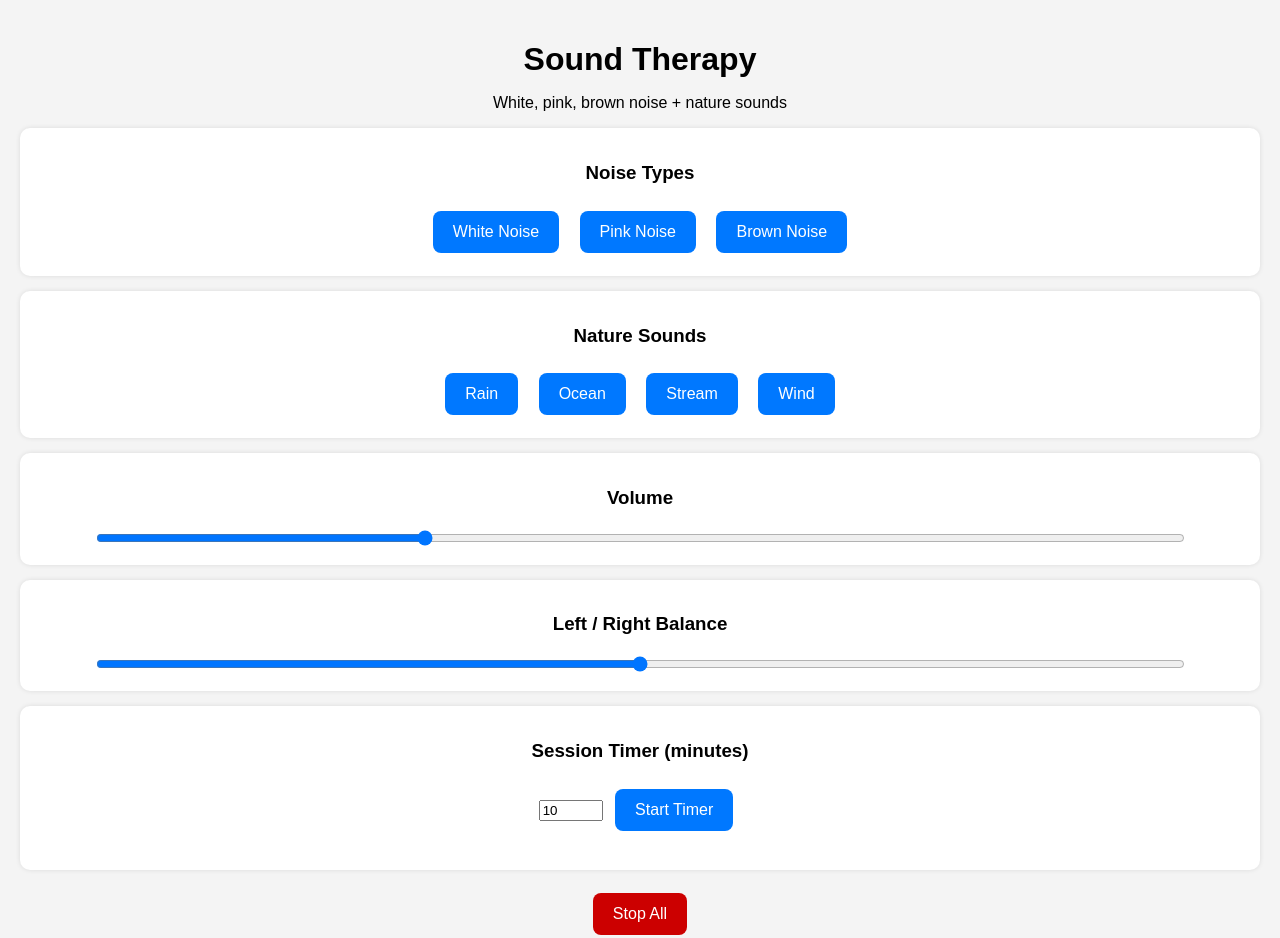
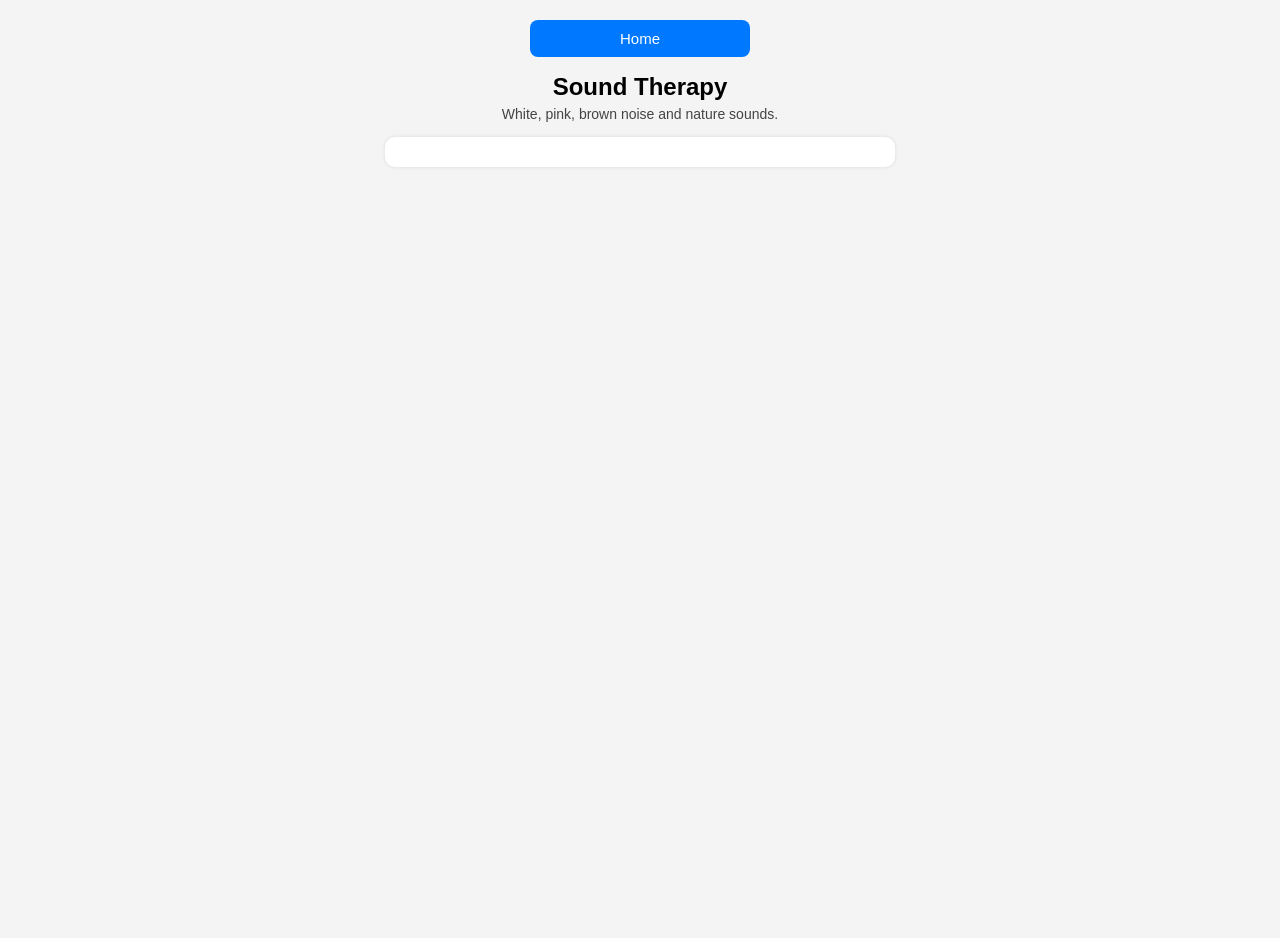
Before and after one commit to 5310H/tinnitus_therapy, a plain HTML site: page soundtherapy.html in a window 1280 px wide. After the commit the page ends 800 px from the top, so only its background shows below. Drawn offline with Linux system fonts and the light colour scheme.

Commit message:
Update soundtherapy.html

```diff
--- a/soundtherapy.html
+++ b/soundtherapy.html
@@ -13,221 +13,58 @@
         padding: 20px;
         text-align: center;
     }
+
     h1 {
-        margin-bottom: 10px;
+        margin-bottom: 5px;
+        font-size: 24px;
     }
-    .control-group {
-        background: white;
+
+    p {
+        margin-top: 0;
+        font-size: 14px;
+        color: #444;
+    }
+
+    .card {
+        max-width: 480px;
+        margin: 15px auto;
+        background: #fff;
         padding: 15px;
-        margin: 15px 0;
         border-radius: 10px;
-        box-shadow: 0 0 5px rgba(0,0,0,0.1);
+        box-shadow: 0 0 4px rgba(0,0,0,0.1);
+        text-align: left;
     }
-    button {
-        padding: 12px 20px;
-        margin: 8px;
-        font-size: 16px;
-        border: none;
-        border-radius: 8px;
+
+    .button {
+        display: block;
         background: #0078ff;
         color: white;
-        cursor: pointer;
+        padding: 10px;
+        margin: 6px auto;
+        width: 90%;
+        border-radius: 8px;
+        text-decoration: none;
+        font-size: 15px;
+        transition: background 0.25s ease;
+        text-align: center;
     }
-    button:active {
+
+    .button:hover {
         background: #005fcc;
-    }
-    input[type=range] {
-        width: 90%;
     }
 </style>
 </head>
 
 <body>
 
+<a class="button" href="index.html" style="max-width:200px;margin:auto;">Home</a>
+
 <h1>Sound Therapy</h1>
-<p>White, pink, brown noise + nature sounds</p>
+<p>White, pink, brown noise and nature sounds.</p>
 
-<div class="control-group">
-    <h3>Noise Types</h3>
-    <button onclick="playNoise('white')">White Noise</button>
-    <button onclick="playNoise('pink')">Pink Noise</button>
-    <button onclick="playNoise('brown')">Brown Noise</button>
+<div class="card">
+    <!-- Paste your existing soundtherapy.html app here -->
 </div>
-
-<div class="control-group">
-    <h3>Nature Sounds</h3>
-    <button onclick="playNature('rain')">Rain</button>
-    <button onclick="playNature('ocean')">Ocean</button>
-    <button onclick="playNature('stream')">Stream</button>
-    <button onclick="playNature('wind')">Wind</button>
-</div>
-
-<div class="control-group">
-    <h3>Volume</h3>
-    <input id="volume" type="range" min="0" max="1" step="0.01" value="0.3" oninput="setVolume(this.value)">
-</div>
-
-<div class="control-group">
-    <h3>Left / Right Balance</h3>
-    <input id="balance" type="range" min="-1" max="1" step="0.01" value="0" oninput="setBalance(this.value)">
-</div>
-
-<div class="control-group">
-    <h3>Session Timer (minutes)</h3>
-    <input id="timer" type="number" min="1" max="120" value="10">
-    <button onclick="startTimer()">Start Timer</button>
-    <p id="timerDisplay"></p>
-</div>
-
-<button onclick="stopAll()" style="background:#cc0000">Stop All</button>
-
-<script>
-let audioCtx;
-let currentSource = null;
-let gainNode;
-let pannerNode;
-let timerInterval;
-
-// Initialize audio context
-function initAudio() {
-    if (!audioCtx) {
-        audioCtx = new (window.AudioContext || window.webkitAudioContext)();
-        gainNode = audioCtx.createGain();
-        pannerNode = audioCtx.createStereoPanner();
-        gainNode.connect(pannerNode).connect(audioCtx.destination);
-    }
-}
-
-// Noise generation
-function createNoise(type) {
-    const bufferSize = 2 * audioCtx.sampleRate;
-    const buffer = audioCtx.createBuffer(1, bufferSize, audioCtx.sampleRate);
-    const data = buffer.getChannelData(0);
-
-    if (type === 'white') {
-        for (let i = 0; i < bufferSize; i++) data[i] = Math.random() * 2 - 1;
-    }
-    if (type === 'pink') {
-        let b0=0, b1=0, b2=0, b3=0, b4=0, b5=0, b6=0;
-        for (let i = 0; i < bufferSize; i++) {
-            const white = Math.random() * 2 - 1;
-            b0 = 0.99886 * b0 + white * 0.0555179;
-            b1 = 0.99332 * b1 + white * 0.0750759;
-            b2 = 0.96900 * b2 + white * 0.1538520;
-            b3 = 0.86650 * b3 + white * 0.3104856;
-            b4 = 0.55000 * b4 + white * 0.5329522;
-            b5 = -0.7616 * b5 - white * 0.0168980;
-            data[i] = b0 + b1 + b2 + b3 + b4 + b5 + b6 + white * 0.5362;
-            data[i] *= 0.11;
-            b6 = white * 0.115926;
-        }
-    }
-    if (type === 'brown') {
-        let lastOut = 0;
-        for (let i = 0; i < bufferSize; i++) {
-            const white = Math.random() * 2 - 1;
-            data[i] = (lastOut + 0.02 * white) / 1.02;
-            lastOut = data[i];
-            data[i] *= 3.5;
-        }
-    }
-
-    const noise = audioCtx.createBufferSource();
-    noise.buffer = buffer;
-    noise.loop = true;
-    return noise;
-}
-
-// Play noise
-function playNoise(type) {
-    initAudio();
-    stopAll();
-    currentSource = createNoise(type);
-    currentSource.connect(gainNode);
-    currentSource.start();
-}
-
-// Nature sounds (procedural)
-function playNature(type) {
-    initAudio();
-    stopAll();
-
-    const osc = audioCtx.createOscillator();
-    const lfo = audioCtx.createOscillator();
-    const lfoGain = audioCtx.createGain();
-
-    if (type === 'rain') {
-        osc.type = 'noise';
-    }
-
-    if (type === 'ocean') {
-        osc.type = 'sine';
-        osc.frequency.value = 0.5;
-        lfo.frequency.value = 0.2;
-    }
-
-    if (type === 'stream') {
-        osc.type = 'triangle';
-        osc.frequency.value = 40;
-        lfo.frequency.value = 1.2;
-    }
-
-    if (type === 'wind') {
-        osc.type = 'sawtooth';
-        osc.frequency.value = 200;
-        lfo.frequency.value = 0.4;
-    }
-
-    lfoGain.gain.value = 0.4;
-    lfo.connect(lfoGain).connect(gainNode.gain);
-
-    osc.connect(gainNode);
-    osc.start();
-    lfo.start();
-
-    currentSource = osc;
-}
-
-// Volume
-function setVolume(v) {
-    initAudio();
-    gainNode.gain.value = v;
-}
-
-// Balance
-function setBalance(v) {
-    initAudio();
-    pannerNode.pan.value = v;
-}
-
-// Timer
-function startTimer() {
-    const minutes = parseInt(document.getElementById("timer").value);
-    let remaining = minutes * 60;
-
-    clearInterval(timerInterval);
-
-    timerInterval = setInterval(() => {
-        remaining--;
-        document.getElementById("timerDisplay").innerText =
-            "Time left: " + Math.floor(remaining / 60) + ":" + (remaining % 60).toString().padStart(2, '0');
-
-        if (remaining <= 0) {
-            stopAll();
-            clearInterval(timerInterval);
-            document.getElementById("timerDisplay").innerText = "Session complete";
-        }
-    }, 1000);
-}
-
-// Stop everything
-function stopAll() {
-    if (currentSource) {
-        try { currentSource.stop(); } catch(e) {}
-        currentSource = null;
-    }
-}
-</script>
 
 </body>
 </html>
```
